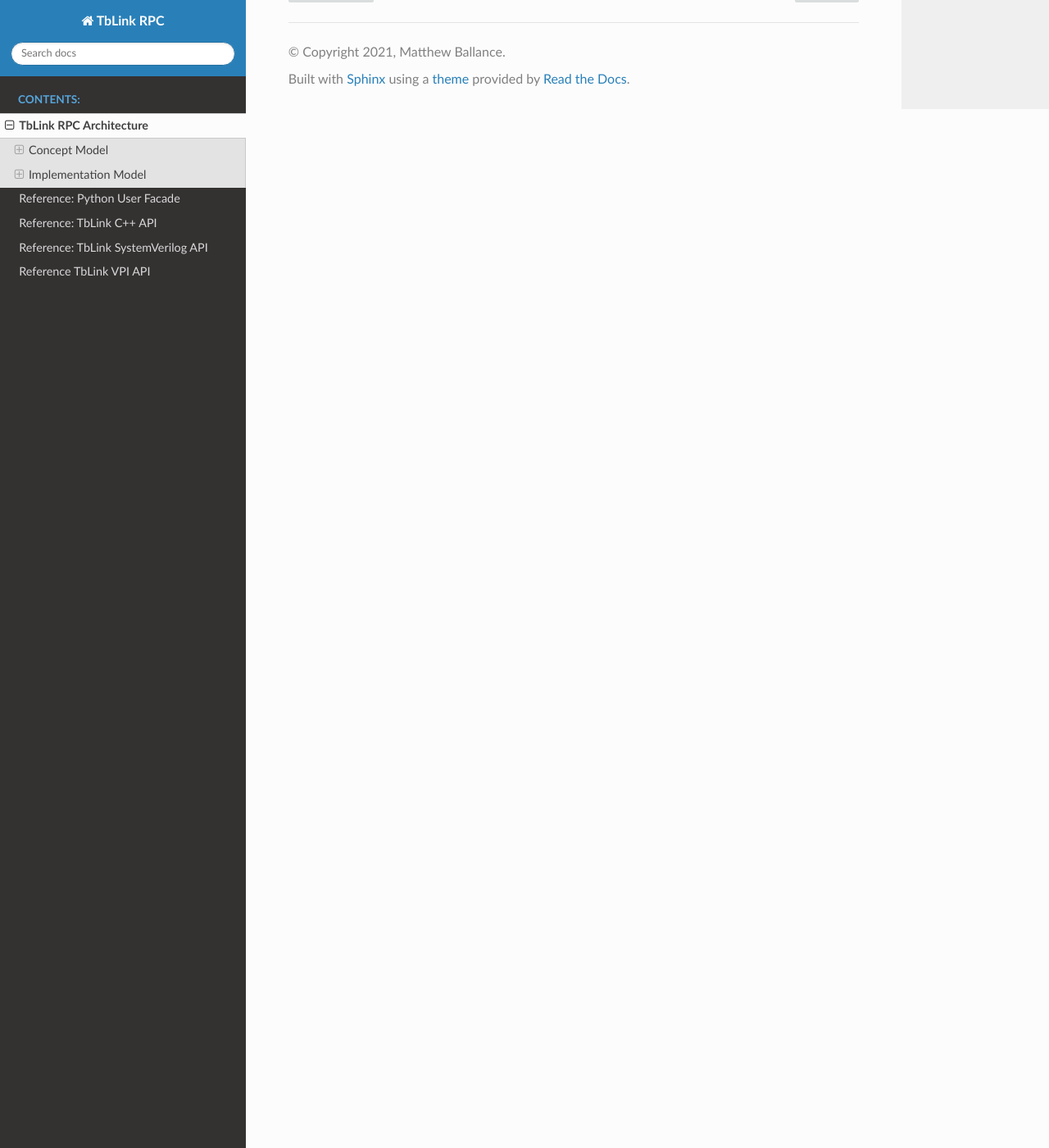
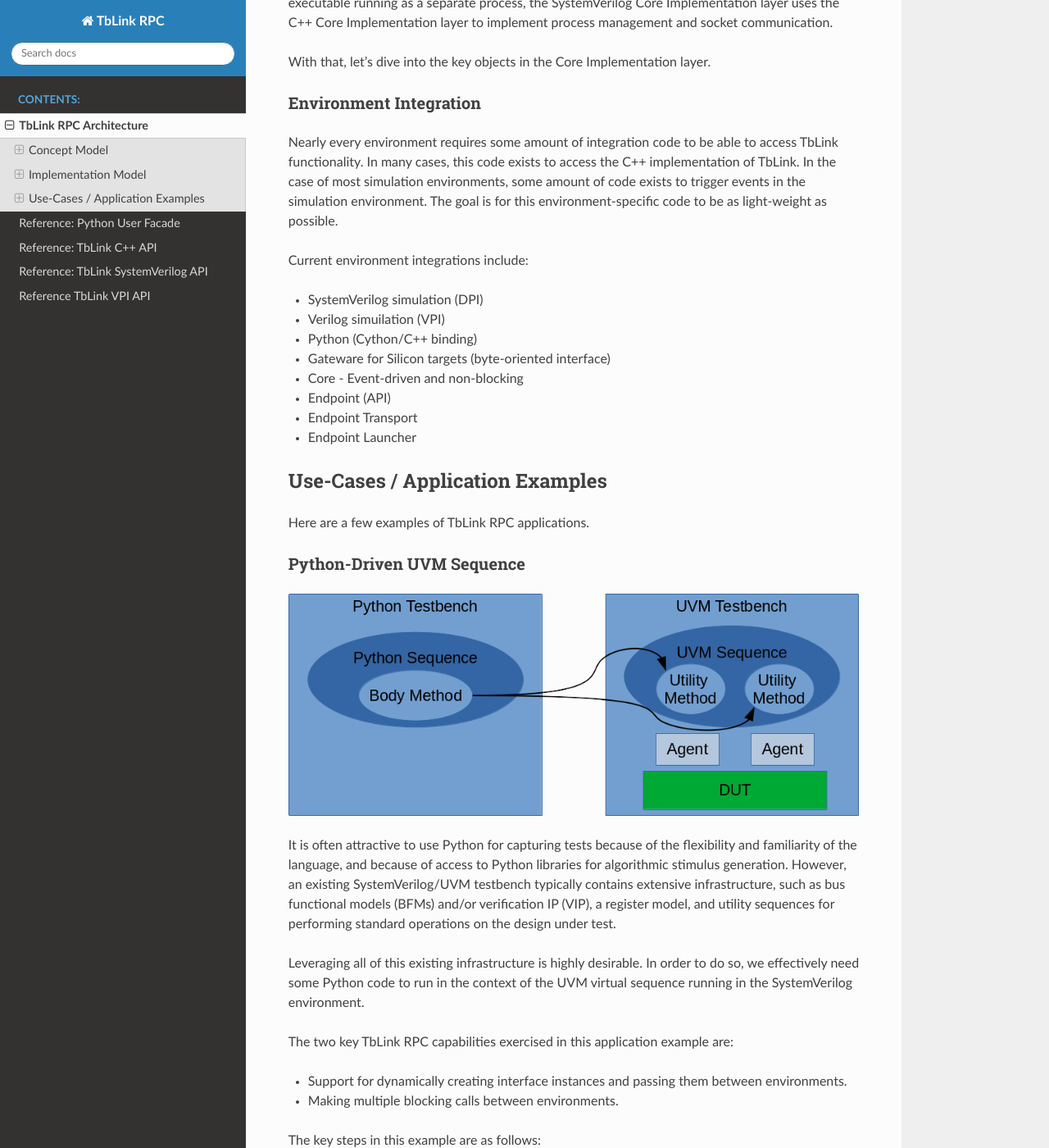
Before and after one commit to tblink-rpc/tblink-rpc-docs, a Sphinx documentation site: the page built from doc/source/architecture.rst, in a window 1280 px wide and 1400 px high, scrolled down 4155 px. Shown: the whole window at 82% size. Built offline with Sphinx 7.4.7 and the Read the Docs theme 2.0.0, drawn with Linux system fonts in a browser that asks for light colours; formulas are drawn with MathJax 3; the version number could not be read and is left out; some of the changed text lies outside the part shown.

Commit message:
Adding usecase/application examples
Signed-off-by: Matthew Ballance <matt.ballance@gmail.com>

```diff
--- a/doc/source/architecture.rst
+++ b/doc/source/architecture.rst
@@ -105,12 +105,24 @@ is complete.
 Implementation Model
 ====================
 
-Implementation of TbLink RPC is split into two major components:
-user facades and core implementation. As the name suggests, the
-user facade is the primary aspect of interest to end users.
+Implementation of TbLink RPC is split into three major components:
+
+- User Facades
+- Core Implementation
+- Environment Integration
+
+As the name suggests, the user facade is the primary aspect of
+interest to end users.
+
 The implementation core is primarily of interest to developers
 wishing to extend TbLink RPC to support another front-end
-language and/or simulator integration.
+language and/or simulator integration. Core Implementation must
+support all user facades and environment integrations.
+
+Environment integration is responsible for handling
+environment-specific details. For example, propagating events
+properly in Verilog via the VPI API. Generally, environment
+integration is the smallest body of code in TbLink RPC.
 
 User Facade
 -----------
@@ -178,6 +190,22 @@ process management and socket communication.
 With that, let's dive into the key objects in the Core Implementation
 layer.
 
+Environment Integration
+-----------------------
+
+Nearly every environment requires some amount of integration
+code to be able to access TbLink functionality. In many cases, this
+code exists to access the C++ implementation of TbLink. In the
+case of most simulation environments, some amount of code exists
+to trigger events in the simulation environment. The goal is for
+this environment-specific code to be as light-weight as possible.
+
+Current environment integrations include:
+
+- SystemVerilog simulation (DPI)
+- Verilog simuilation (VPI)
+- Python (Cython/C++ binding)
+- Gateware for Silicon targets (byte-oriented interface)
 
 - Core
   - Event-driven and non-blocking
@@ -185,3 +213,60 @@ layer.
 - Endpoint (API)
 - Endpoint Transport
 - Endpoint Launcher
+
+Use-Cases / Application Examples
+================================
+
+Here are a few examples of TbLink RPC applications.
+
+Python-Driven UVM Sequence
+--------------------------
+
+.. image:: imgs/usecase_python_uvm_sequence.png
+
+It is often attractive to use Python for capturing tests
+because of the flexibility and familiarity of the language,
+and because of access to Python libraries for algorithmic
+stimulus generation. However, an existing SystemVerilog/UVM
+testbench typically contains extensive infrastructure, such
+as bus functional models (BFMs) and/or verification IP (VIP),
+a register model, and utility sequences for performing
+standard operations on the design under test.
+
+Leveraging all of this existing infrastructure is highly
+desirable. In order to do so, we effectively need some
+Python code to run in the context of the UVM
+virtual sequence running in the SystemVerilog environment.
+
+The two key TbLink RPC capabilities exercised in this
+application example are:
+
+- Support for dynamically creating interface instances
+  and passing them between environments.
+- Making multiple blocking calls between environments.
+
+The key steps in this example are as follows:
+
+- The Python environment creates a TbLink RPC
+  *interface instance* that corresponds to the UVM
+  virtual sequence.
+- The Python environment passes this *interface instance*
+  to a method in the SystemVerilog testbench environment,
+  where handles to agents and register model are populated,
+  and that starts the UVM sequence.
+- When the UVM testbench calls the sequence *body* task,
+  the body task is invoked in the Python environment.
+- The Python *body* method can now drive behavior in the
+  UVM testbench by calling utility methods in the virtual
+  sequence.
+
+
+
+SystemVerilog Co-Simulation with C/C++ Software Behavior
+--------------------------------------------------------
+
+
+Python Driving a Silicon Platform
+---------------------------------
+
+.. image:: imgs/usecase_silicon_platform.png
```
Also changed, not shown: doc/source/imgs/usecase_python_uvm_sequence.png (added), doc/source/imgs/usecase_silicon_platform.png (added), 1 other file.
